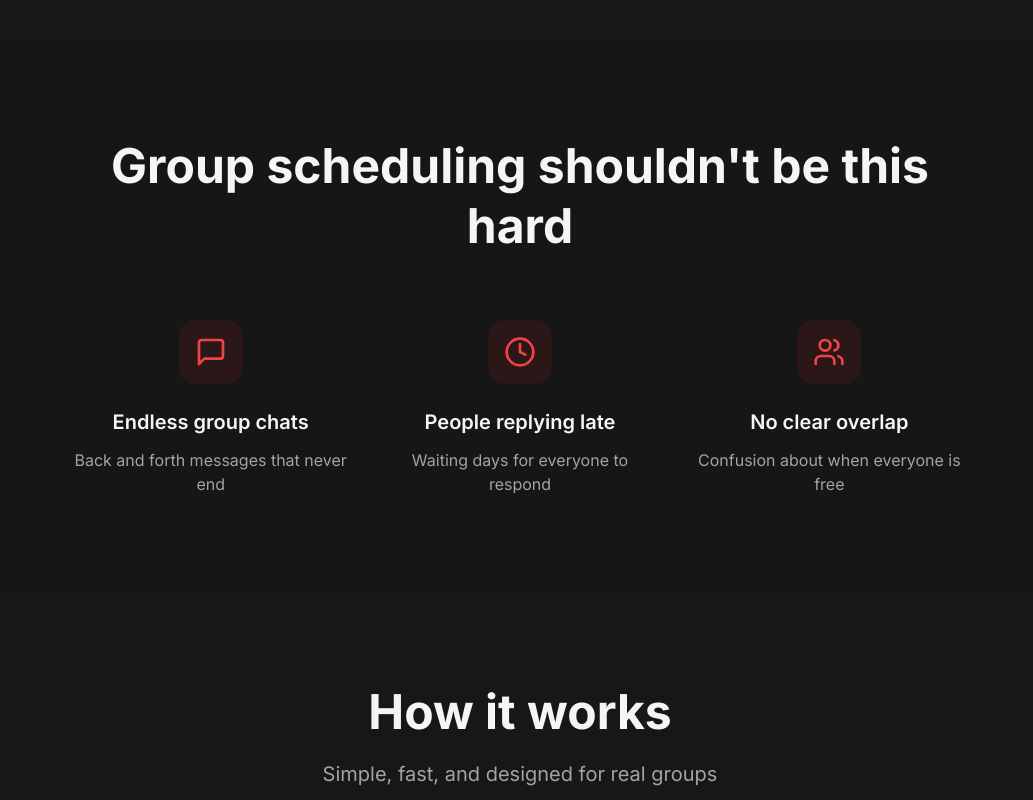
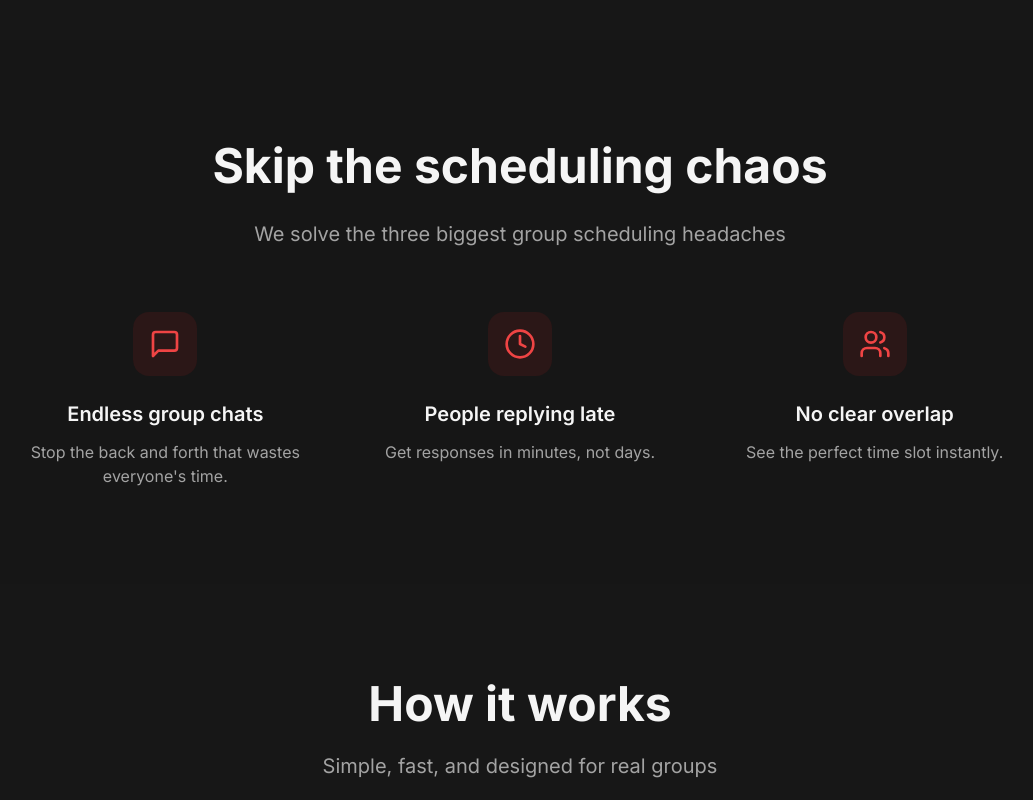
Before and after one commit to heyiamantara/anytime, a Next.js app: page / in a window 1280 px wide. Shown: the part 760-1560 px from the top of the page, without its empty margins (120-1153 px from the left). Built offline with nearby package versions, Linux system fonts and the light colour scheme; no server answers.

Commit message:
Improve UI

```diff
--- a/components/Footer.tsx
+++ b/components/Footer.tsx
@@ -35,12 +35,12 @@ export default function Footer() {
       whileInView={{ opacity: 1 }}
       transition={{ duration: 0.8 }}
       viewport={{ once: true }}
-      className="bg-primary-50/50 dark:bg-neutral-900/50"
+      className="bg-primary-50/50 dark:bg-neutral-900/50 relative"
     >
+      {/* First divider - top of footer - full width */}
+      <div className="w-screen border-t border-neutral-200 dark:border-neutral-700 relative left-1/2 right-1/2 -ml-[50vw] -mr-[50vw]"></div>
+
       <div className="max-w-7xl mx-auto px-4 sm:px-6 py-12 sm:py-16">
-        {/* First divider - top of footer */}
-        <div className="border-t border-neutral-200 dark:border-neutral-700 mb-8 sm:mb-12"></div>
-
         {/* Main footer content */}
         <div className="grid grid-cols-1 sm:grid-cols-2 lg:grid-cols-4 gap-6 sm:gap-8 mb-8 sm:mb-12">
           {/* Brand column */}
@@ -113,10 +113,12 @@ export default function Footer() {
             </ul>
           </div>
         </div>
+      </div>
 
-        {/* Second divider - middle */}
-        <div className="border-t border-neutral-200 dark:border-neutral-700 mb-8"></div>
+      {/* Second divider - middle - full width */}
+      <div className="w-screen border-t border-neutral-200 dark:border-neutral-700 relative left-1/2 right-1/2 -ml-[50vw] -mr-[50vw]"></div>
 
+      <div className="max-w-7xl mx-auto px-4 sm:px-6 py-8">
         {/* Bottom section */}
         <div className="flex flex-col sm:flex-row items-center justify-between space-y-4 sm:space-y-0 mb-6 sm:mb-8">
           {/* Left side */}
@@ -138,10 +140,10 @@ export default function Footer() {
             ))}
           </div>
         </div>
+      </div>
 
-        {/* Third divider - bottom */}
-        <div className="border-t border-neutral-200 dark:border-neutral-700"></div>
-      </div>
+      {/* Third divider - bottom - full width */}
+      <div className="w-screen border-t border-neutral-200 dark:border-neutral-700 relative left-1/2 right-1/2 -ml-[50vw] -mr-[50vw]"></div>
     </motion.footer>
   )
 }
--- a/components/ProblemSection.tsx
+++ b/components/ProblemSection.tsx
@@ -7,17 +7,17 @@ const problems = [
   {
     icon: MessageSquare,
     title: 'Endless group chats',
-    description: 'Back and forth messages that never end'
+    description: 'Stop the back and forth that wastes everyone\'s time.'
   },
   {
     icon: Clock,
     title: 'People replying late',
-    description: 'Waiting days for everyone to respond'
+    description: 'Get responses in minutes, not days.'
   },
   {
     icon: Users,
     title: 'No clear overlap',
-    description: 'Confusion about when everyone is free'
+    description: 'See the perfect time slot instantly.'
   }
 ]
 
@@ -34,12 +34,15 @@ export default function ProblemSection() {
           className="section-header"
         >
           <h2 className="section-title max-w-4xl mx-auto leading-tight">
-            Group scheduling shouldn't be this hard
+            Skip the scheduling chaos
           </h2>
+          <p className="section-subtitle mt-4">
+            We solve the three biggest group scheduling headaches
+          </p>
         </motion.div>
 
         {/* Problems grid */}
-        <div className="grid grid-cols-1 sm:grid-cols-2 lg:grid-cols-3 gap-6 sm:gap-8 max-w-4xl mx-auto">
+        <div className="grid grid-cols-1 sm:grid-cols-2 lg:grid-cols-3 gap-8 sm:gap-10 max-w-5xl mx-auto">
           {problems.map((problem, index) => (
             <motion.div
               key={problem.title}
```
